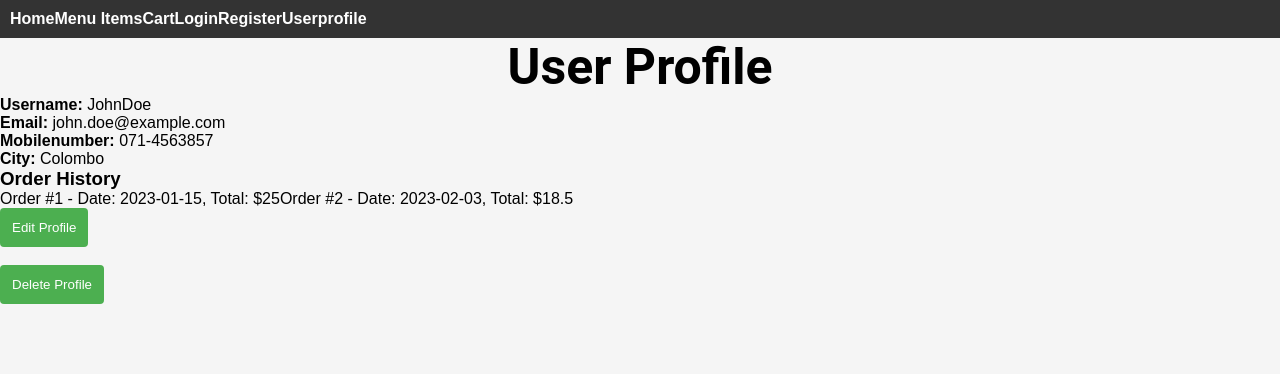
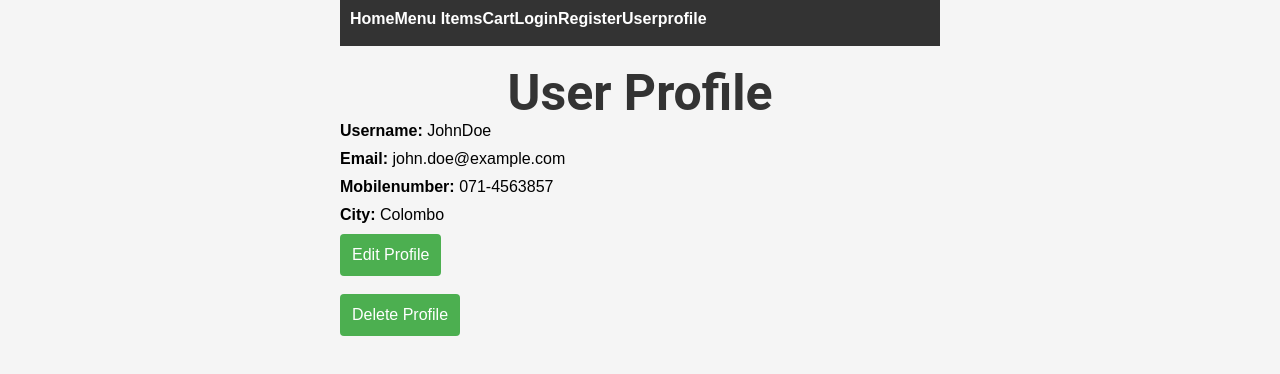
Before and after one commit to AMA1120/Full-Stack-Project, a React (Create React App) app in the folder client/: page /userprofile in a window 1280 px wide. Shown: the top 374 px of the page. Built offline with nearby package versions, Linux system fonts and the light colour scheme.

Commit message:
profile
profile edit 2

```diff
--- a/client/src/pages/Userprofile/Userprofile.js
+++ b/client/src/pages/Userprofile/Userprofile.js
@@ -55,7 +55,7 @@ const Userprofile = () => {
 
   return (
     <div>
-    <Navbar/>
+    <Navbar/><br></br>
       <h2>User Profile</h2>
       {isEditing ? (
 // Display the form for editing user details
@@ -101,9 +101,11 @@ const Userprofile = () => {
 {/* Add more form fields for additional user details */}
           <br />
           <button type="submit">Save Changes</button>
+          <br></br>
           <button type="button" onClick={handleCancelEdit}>
             Cancel
           </button>
+          <br></br>
         </form>
       ) : (
 
@@ -123,7 +125,7 @@ const Userprofile = () => {
           </p>
 
 {/* Display the order history */}
-          <div>
+          {/* <div>
             <h3>Order History</h3>
             <ul>
               {user.orders.map((order) => (
@@ -132,7 +134,7 @@ const Userprofile = () => {
                 </li>
               ))}
             </ul>
-          </div>
+          </div> */}
 
 
           <button onClick={() => setIsEditing(true)}>Edit Profile</button>
--- a/client/src/pages/Userprofile/userprofile.css
+++ b/client/src/pages/Userprofile/userprofile.css
@@ -0,0 +1,88 @@
+/* userprofile.css */
+
+/* body {
+    font-family: 'Arial', sans-serif;
+    margin: 0;
+    padding: 0;
+    background-color: #f4f4f4;
+  } */
+
+  h2 {
+    color: #333;
+  }
+
+  form {
+    display: flex;
+    flex-direction: column;
+    max-width: 300px;
+    margin: 0 auto;
+  }
+
+  label {
+    margin-bottom: 10px;
+  }
+
+  input {
+    padding: 8px;
+    margin-bottom: 15px;
+    width: 100%;
+    box-sizing: border-box;
+  }
+
+  button {
+    padding: 10px;
+    background-color: #4caf50;
+    color: #fff;
+    border: none;
+    cursor: pointer;
+    font-size: 16px;
+    margin-right: 10px;
+  }
+
+  button:hover {
+    background-color: #45a049;
+  }
+
+  div {
+    max-width: 600px;
+    margin: 0 auto;
+  }
+
+  p {
+    margin-bottom: 10px;
+  }
+
+  strong {
+    font-weight: bold;
+  }
+
+  ul {
+    list-style-type: none;
+    padding: 0;
+  }
+
+  li {
+    margin-bottom: 8px;
+  }
+
+  .edit-profile-button,
+  .delete-profile-button {
+    background-color: #3498db;
+    color: #fff;
+    border: none;
+    padding: 10px;
+    cursor: pointer;
+    font-size: 16px;
+    margin-right: 10px;
+  }
+
+  .delete-profile-button {
+    background-color: #e74c3c;
+  }
+
+  .edit-profile-button:hover,
+  .delete-profile-button:hover {
+    background-color: #2980b9;
+  }
+
+  /* Add more styles as needed */
```
